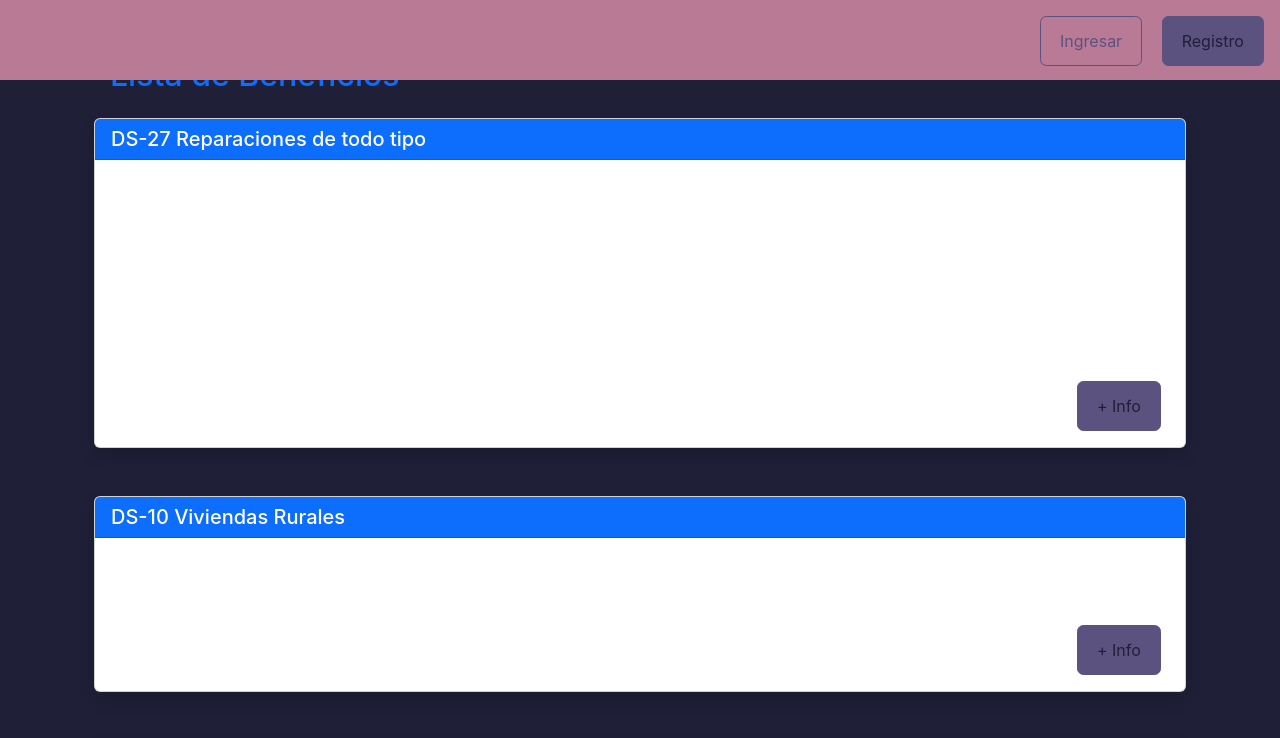
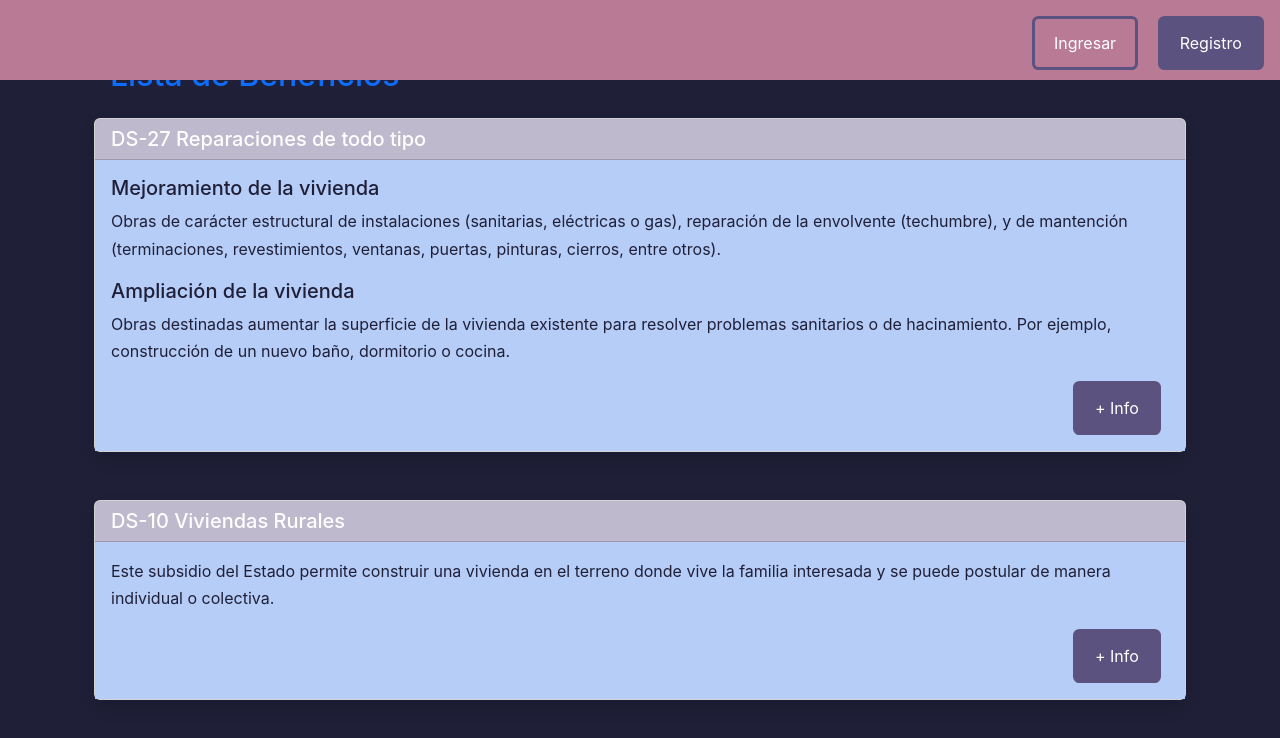
Before and after one commit to Momo-Gomez/preselecciones-app, a React (Create React App) app in the folder client/: page /subsidios in a window 1280 px wide. Shown: the top 738 px of the page. Built offline with nearby package versions, Linux system fonts and the light colour scheme.

Commit message:
Eliminación carpeta DS27

```diff
--- a/client/src/index.css
+++ b/client/src/index.css
@@ -102,11 +102,11 @@ a:hover {
 .btn {
   width: max-content;
   display: inline-block;
-  color: var(--color-primary);
+  color: var(--color-white);
   padding: 0.75rem 1.2rem;
   border-radius: 0.4rem;
   cursor: pointer;
-  border: 1px solid var(--color-primary);
+  border: 3px solid var(--color-primary);
   transition: var(--transition);
 }
 
@@ -118,7 +118,7 @@ a:hover {
 
 .btn-primary {
   background: var(--color-primary);
-  color: var(--color-bg);
+  color: var(--color-white);
 }
 
 img {
--- a/client/src/views/Subsidios/DS27/DS27.js
+++ /dev/null
@@ -1,44 +0,0 @@
-import React, { Fragment } from "react";
-import "./DS27.css";
-const imag = "familiaCasa.jpg"; //Se importa la img en una variable ya que es publica
-
-
-const DS27 = () => {
-    return (
-        <div className="container">
-            <h1 className="text-center text-bg-danger p-3 "></h1>
-            <h1 className="text-center text-bg-danger p-3 "></h1>
-            <h1 className="text-center text-bg-danger p-3 "></h1>
-            <h2 className="text-primary  p-3">DS-27 Reparaciones de todo tipo</h2>
-
-            <div class="card  mb-2">
-                <div class="col-md-4">
-                    <img src={imag} class="img-fluid rounded-start" alt={imag}></img>{" "}
-                </div>
-                <div class="card-body">
-                    <h5 class="card-title">¿En qué consisten los proyectos para la vivienda?</h5>
-                    <p class="card-text ">El Programa de Mejoramiento de Viviendas y Barrios busca mejorar la calidad de
-                                            vida de las familias que habitan en áreas o localidades urbanas de más de 5 mil
-                                            habitantes.</p>
-                    <p class="card-text ">Este subsidio busca favorecer las condiciones de seguridad y habitabilidad de las
-                                            familias a través de proyectos de reparación o mejoramiento de las viviendas, así
-                                            como también, eliminar el hacinamiento por medio de proyectos de ampliación.</p>
-                    </div>
-            </div>
-
-            <div class="card  mb-2">
-                <div class="card-body">
-                    <h5 class="card-title">Requisitos para postular a los proyectos</h5>
-                    <p class="card-text ">* Ser mayor de 18 años.</p>
-                    <p class="card-text ">* Contar con Cédula Nacional de Identidad Vigente. Las personas extranjeras deben presentar Cédula de Identidad para extranjeros con permanencia definitiva y Certificado de Permanencia Definitiva (emitido por el Departamento de Extranjería del Ministerio del Interior o por la Policía de Investigaciones de Chile).</p>
-                    <p class="card-text ">* Estar inscrito en el Registro Social de Hogares (RSH). En el caso de las postulaciones individuales, las personas no deben superar el tramo del 60% del RSH. Para postulaciones grupales, el 60% de los integrantes del grupo que postula, debe pertenecer hasta el 60%, la diferencia puede superar los tramos del RSH.</p>
-                    <p class="card-text ">* Contar con el ahorro mínimo que exige la alternativa a la cual se espera postular. El dinero debe estar depositado en una cuenta de ahorro el último día del mes anterior a la postulación.</p>
-                    <p class="card-text ">* Contar con la asesoría de una Entidad Patrocinante (ex -Prestador de Servicios de Asistencia Técnica, PSAT), los cuales se pueden consultar en www.minvu.cl.</p>
-                    <p class="card-text ">* Contar con un constructor o contratista inscrito en el Registro de Constructores del Minvu, para la ejecución de las obras.</p>
-                    <p class="card-text ">* Contar con permiso de edificación de la Dirección de Obras Municipales (DOM), cuando el proyecto lo requiera.</p>
-               </div>
-            </div>
-        </div>
-    );
-
-};export default DS27;
--- a/client/src/views/Subsidios/subsidio.css
+++ b/client/src/views/Subsidios/subsidio.css
@@ -7,6 +7,12 @@
 .card-header {
   width: 100%;
   height: auto;
+  background-color: var(--color-primary-variant);
 
   position: cover;
 }
+
+.card-body {
+  background-color: var(--color-secondary-variant);
+  color: var(--color-bg);
+}
--- a/client/src/views/Subsidios/subsidio.js
+++ b/client/src/views/Subsidios/subsidio.js
@@ -11,7 +11,7 @@ const subsidio = () => {
 
 
             <div class="card mb-5 shadow bg-body rounded">
-                <h5 class="card-header text-bg-primary ">DS-27 Reparaciones de todo tipo</h5>
+                <h5 class="card-header">DS-27 Reparaciones de todo tipo</h5>
                 <div class="card-body">
                     <h5 class="card-title">Mejoramiento de la vivienda</h5>
                     <p class="card-text ">Obras de carácter estructural de instalaciones (sanitarias, eléctricas o gas), reparación de la envolvente (techumbre), y de mantención (terminaciones, revestimientos, ventanas, puertas, pinturas, cierros, entre otros).</p>
@@ -26,7 +26,7 @@ const subsidio = () => {
 
 
             <div class="card mb-5 shadow bg-body rounded">
-                <h5 class="card-header text-bg-primary">DS-10 Viviendas Rurales</h5>
+                <h5 class="card-header">DS-10 Viviendas Rurales</h5>
                 <div class="card-body">
                     <p class="card-text">Este subsidio del Estado permite construir una vivienda en el terreno donde vive la familia interesada y se puede postular de manera individual o colectiva.</p>
                     <div class="d-grid gap-2 d-md-flex justify-content-md-end">
@@ -36,7 +36,7 @@ const subsidio = () => {
             </div>
 
             <div class="card mb-5 shadow bg-body rounded">
-                <h5 class="card-header text-bg-primary">DS-01 Vivienda rural (Sitio propio)</h5>
+                <h5 class="card-header">DS-01 Vivienda rural (Sitio propio)</h5>
                 <div class="card-body">
                     <p class="card-text">Este apoyo del Estado permite a las familias que no son dueñas de una vivienda y tienen capacidad de ahorro, construir una vivienda de hasta 140 m2 en un sitio propio o en un terreno donde ya existe otra vivienda.</p>
                     <div class="d-grid gap-2 d-md-flex justify-content-md-end">
@@ -46,7 +46,7 @@ const subsidio = () => {
             </div>
 
             <div class="card mb-5 shadow bg-body rounded">
-                <h5 class="card-header text-bg-primary">DS-49 Vivienda Espacio urbano</h5>
+                <h5 class="card-header">DS-49 Vivienda Espacio urbano</h5>
                 <div class="card-body">
                     <p class="card-text">Este apoyo del Estado permite construir una vivienda o un conjunto de ellas (casas o departamentos) sin crédito hipotecario en sectores urbanos o rurales.</p>
                     <div class="d-grid gap-2 d-md-flex justify-content-md-end">
```
Also changed, not shown: client/src/views/Subsidios/DS27/DS27.css (deleted).
